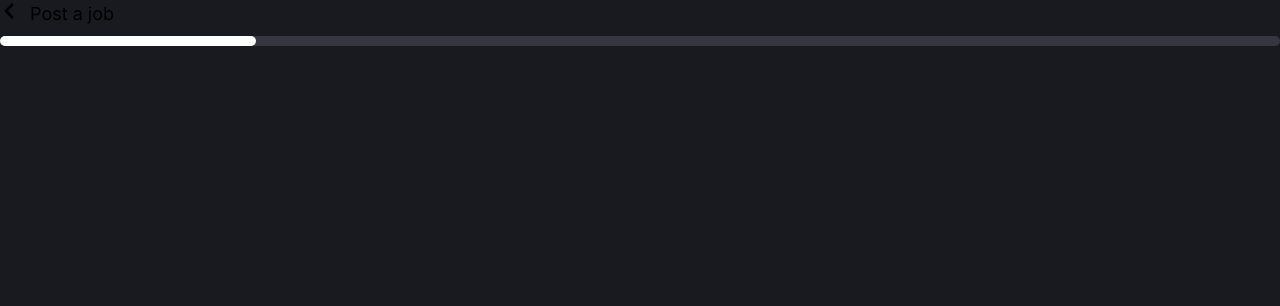
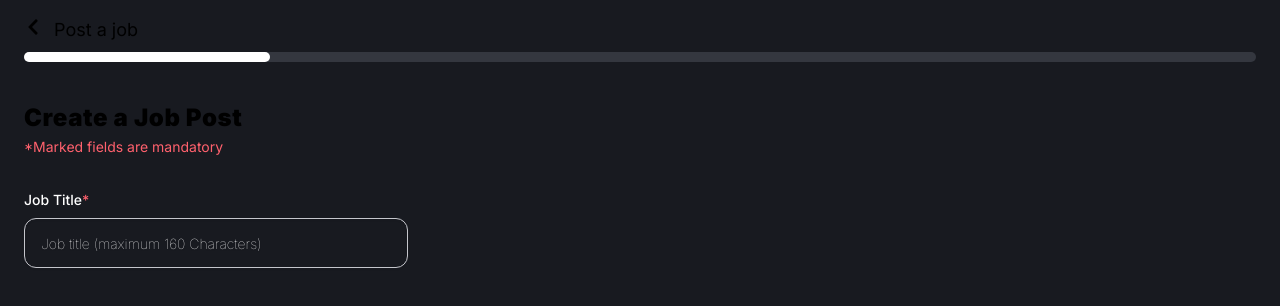
Before and after one commit to shashwat0802/SeeYou-FE, a Next.js app: page /post-job in a window 1280 px wide. Shown: the top 306 px of the page. Built offline with nearby package versions, Linux system fonts and the light colour scheme.

Commit message:
style: heading and job title

```diff
--- a/app/post-job/page.jsx
+++ b/app/post-job/page.jsx
@@ -1,17 +1,25 @@
 'use client';
 import React, { useState } from 'react'
 import ProgressBar from "../components/ProgressBar";
+import Input from '../components/Input';
 
 const page = () => {
     const [step, setStep] = useState(1);
   return (
-    <div>
+    <div className=" my-4 mx-6 space-y-4">
       <ProgressBar
         step={step}
         setStep={setStep}
         totalSteps={5}
         type="Post a job"
       />
+      <section className="pt-6 space-y-6">
+        <header>
+        <h1 className="text-2xl font-black tracking-wide">Create a Job Post</h1>
+        <span className="text-sm text-required">*Marked fields are mandatory</span>
+        </header>
+        <Input id="jobTitle" type={"text"} placeholder={"Job title (maximum 160 Characters)"} label="Job Title" required={true}/>
+      </section>
     </div>
   )
 }
--- a/tailwind.config.js
+++ b/tailwind.config.js
@@ -15,6 +15,7 @@ module.exports = {
       colors: {
         'white-20': '#ffffff33',
         'white-9': 'rgba(255, 255, 255, 0.09)',
+        'required':"#FF616D"
       },
     },
   },
```
